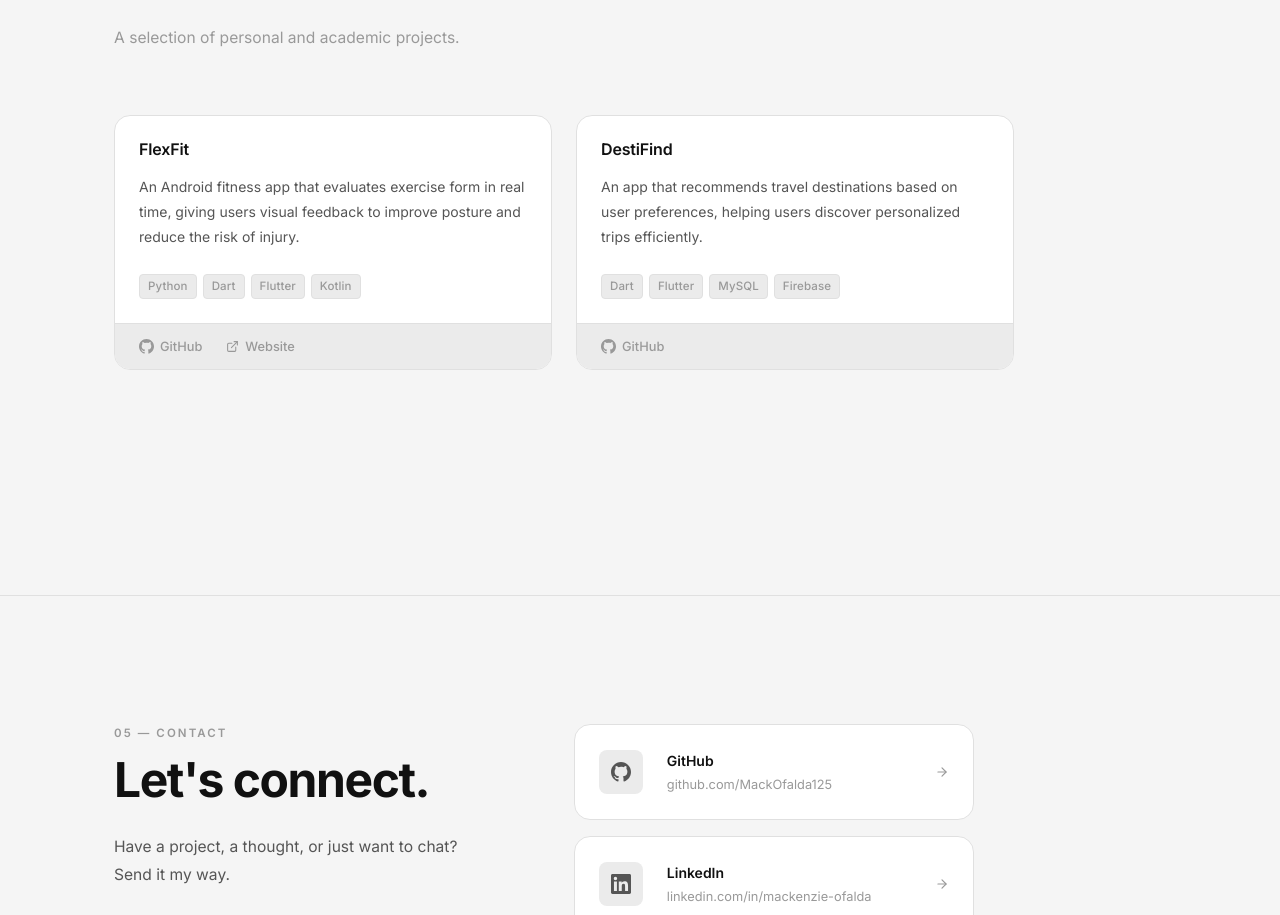
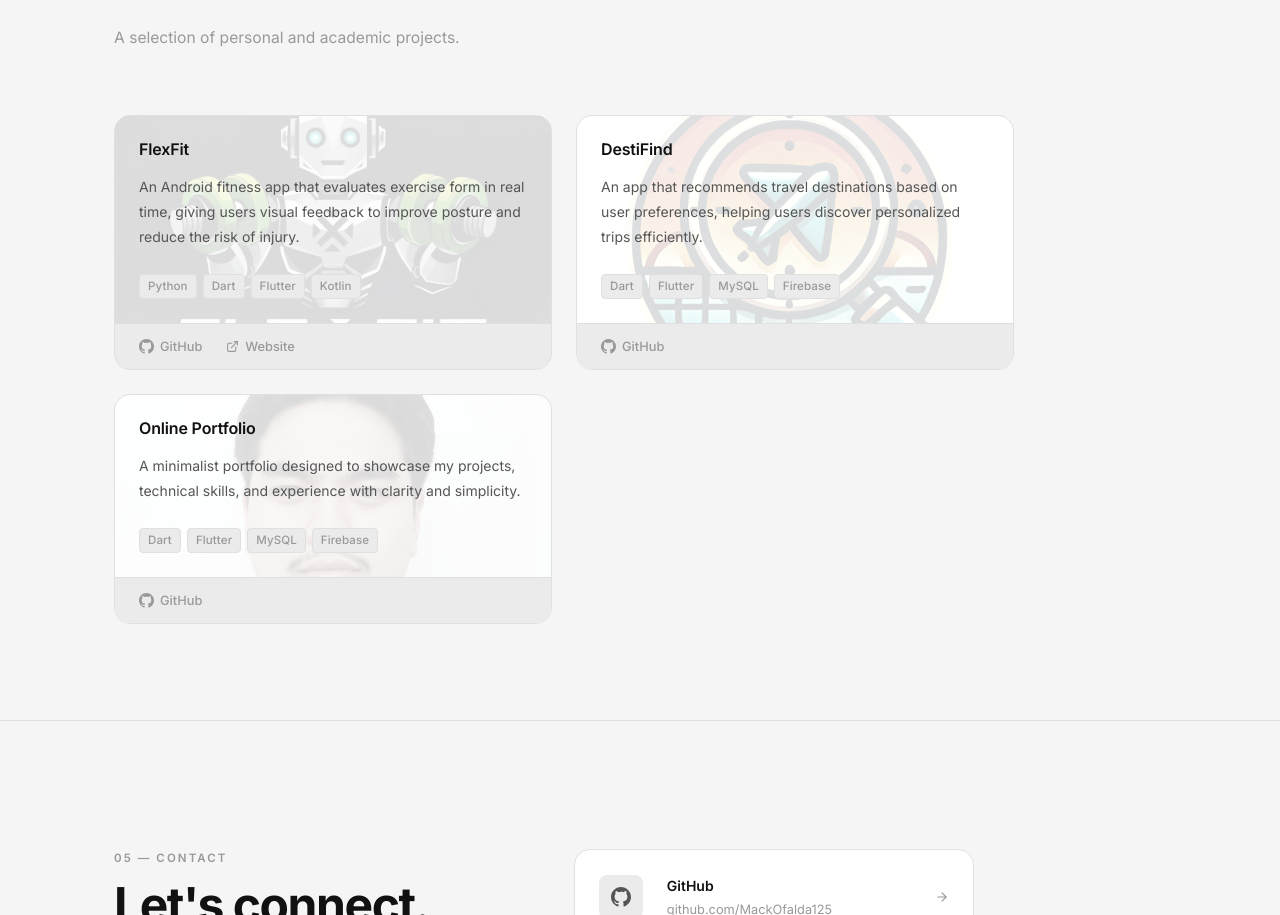
Before and after one commit to MackOfalda125/online-portfolio, a React (Create React App) app: page / in a window 1280 px wide. Shown: the part 3040-3955 px from the top of the page. Built offline with nearby package versions, Linux system fonts and the light colour scheme.

Commit message:
Add custom links and tinted background effect to project cards

```diff
--- a/src/components/ProjectCard.css
+++ b/src/components/ProjectCard.css
@@ -3,6 +3,7 @@
 ───────────────────────────────────────────── */
 
 .project-card {
+  position: relative;
   display: flex;
   flex-direction: column;
   background-color: var(--color-bg-surface);
@@ -21,8 +22,38 @@
   transform: translateY(-3px);
 }
 
+/* ── Background Image ── */
+.project-card__bg {
+  position: absolute;
+  top: 0;
+  left: 0;
+  width: 100%;
+  height: 100%;
+  z-index: 0;
+  overflow: hidden;
+  user-select: none;
+  pointer-events: none;
+}
+
+.project-card__bg-img {
+  width: 100%;
+  height: 100%;
+  object-fit: cover;
+  opacity: 0.15;
+  filter: grayscale(40%);
+  transition: opacity 0.5s ease, transform 0.8s ease, filter 0.5s ease;
+}
+
+.project-card:hover .project-card__bg-img {
+  opacity: 0.3;
+  filter: grayscale(0%);
+  transform: scale(1.05);
+}
+
 /* ── Body ── */
 .project-card__body {
+  position: relative;
+  z-index: 1;
   flex: 1;
   padding: var(--space-md);
   display: flex;
@@ -65,6 +96,8 @@
 
 /* ── Footer ── */
 .project-card__footer {
+  position: relative;
+  z-index: 1;
   display: flex;
   align-items: center;
   gap: var(--space-md);
--- a/src/components/ProjectCard.jsx
+++ b/src/components/ProjectCard.jsx
@@ -39,10 +39,18 @@ const ExternalIcon = () => (
  *   tech   {string[]}      — list of technologies used
  *   github {string|null}   — GitHub URL (omit to hide)
  *   link   {string|null}   — external website URL (omit to hide)
+ *   image  {string|null}   — background image/logo URL (omit to hide)
  */
-function ProjectCard({ title, desc, tech = [], github, link }) {
+function ProjectCard({ title, desc, tech = [], github, link, image }) {
   return (
     <article className="project-card">
+
+      {/* Background Image */}
+      {image && (
+        <div className="project-card__bg" aria-hidden="true">
+          <img src={image} alt="" className="project-card__bg-img" />
+        </div>
+      )}
 
       {/* Body */}
       <div className="project-card__body">
--- a/src/sections/Projects.jsx
+++ b/src/sections/Projects.jsx
@@ -9,7 +9,8 @@ const projects = [
     desc: 'An Android fitness app that evaluates exercise form in real time, giving users visual feedback to improve posture and reduce the risk of injury.',
     tech: ['Python', 'Dart', 'Flutter', 'Kotlin'],
     github: 'https://github.com/MackOfalda125/flexfit-app',
-    link: '#',
+    link: 'https://flexfit.vercel.app/home',
+    image: '/flexfit-logo.png',
   },
   {
     id: 2,
@@ -17,6 +18,15 @@ const projects = [
     desc: 'An app that recommends travel destinations based on user preferences, helping users discover personalized trips efficiently.',
     tech: ['Dart', 'Flutter', 'MySQL', 'Firebase'],
     github: 'https://github.com/MackOfalda125/destifind',
+    image: '/destifind-logo.png',
+  },
+  {
+    id: 3,
+    title: 'Online Portfolio',
+    desc: 'A minimalist portfolio designed to showcase my projects, technical skills, and experience with clarity and simplicity.',
+    tech: ['Dart', 'Flutter', 'MySQL', 'Firebase'],
+    github: 'https://github.com/MackOfalda125/online-portfolio',
+    image: '/profile-picture.png',
   },
 ];
 
```
Also changed, not shown: public/destifind-logo.png (added), public/flexfit-logo.png (added).
